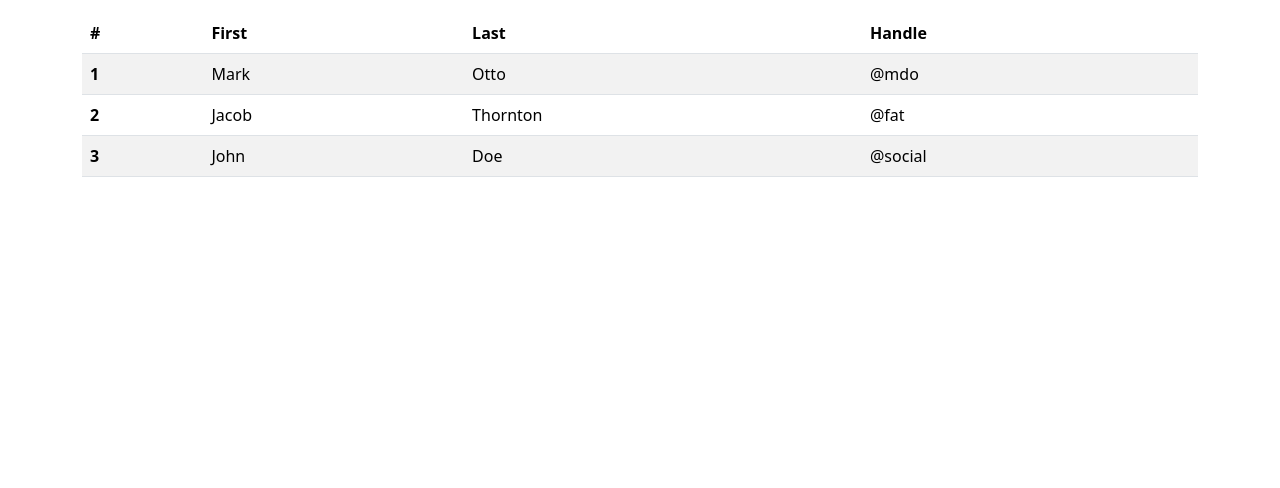
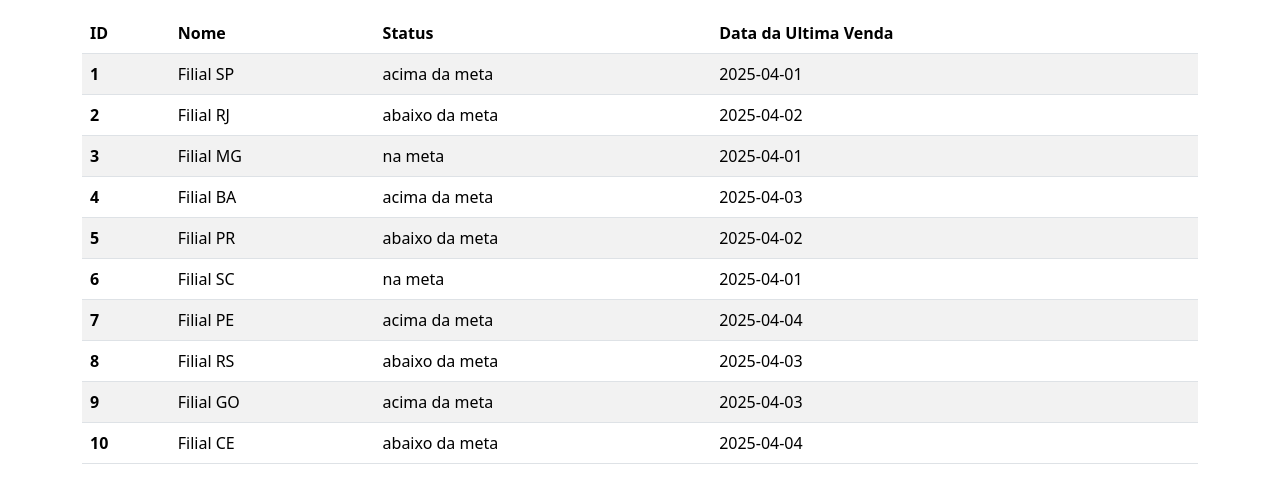
Before and after one commit to PedroHmelosilva/tabela_responsiva, a plain HTML site: page index.html in a window 1280 px wide. Shown: the part 158-646 px from the top of the page. Drawn offline with nearby package versions, Linux system fonts and the light colour scheme; a web font is replaced by a local one.

Commit message:
Inserindo os dados na tabela

```diff
--- /dev/null
+++ b/dados.json
@@ -0,0 +1,102 @@
+[
+  {
+    "id": 1,
+    "nome": "Filial SP",
+    "vendas": 124500,
+    "meta": 100000,
+    "status": "acima da meta",
+    "responsavel": "Ana Silva",
+    "produtosVendidos": 230,
+    "dataUltimaVenda": "2025-04-01"
+  },
+  {
+    "id": 2,
+    "nome": "Filial RJ",
+    "vendas": 98500,
+    "meta": 100000,
+    "status": "abaixo da meta",
+    "responsavel": "Carlos Pereira",
+    "produtosVendidos": 210,
+    "dataUltimaVenda": "2025-04-02"
+  },
+  {
+    "id": 3,
+    "nome": "Filial MG",
+    "vendas": 100000,
+    "meta": 100000,
+    "status": "na meta",
+    "responsavel": "Joana Lopes",
+    "produtosVendidos": 220,
+    "dataUltimaVenda": "2025-04-01"
+  },
+  {
+    "id": 4,
+    "nome": "Filial BA",
+    "vendas": 112300,
+    "meta": 100000,
+    "status": "acima da meta",
+    "responsavel": "Marcos Andrade",
+    "produtosVendidos": 245,
+    "dataUltimaVenda": "2025-04-03"
+  },
+  {
+    "id": 5,
+    "nome": "Filial PR",
+    "vendas": 87500,
+    "meta": 95000,
+    "status": "abaixo da meta",
+    "responsavel": "Luciana Mendes",
+    "produtosVendidos": 198,
+    "dataUltimaVenda": "2025-04-02"
+  },
+  {
+    "id": 6,
+    "nome": "Filial SC",
+    "vendas": 95000,
+    "meta": 95000,
+    "status": "na meta",
+    "responsavel": "Ricardo Tavares",
+    "produtosVendidos": 215,
+    "dataUltimaVenda": "2025-04-01"
+  },
+  {
+    "id": 7,
+    "nome": "Filial PE",
+    "vendas": 102700,
+    "meta": 100000,
+    "status": "acima da meta",
+    "responsavel": "Fernanda Couto",
+    "produtosVendidos": 228,
+    "dataUltimaVenda": "2025-04-04"
+  },
+  {
+    "id": 8,
+    "nome": "Filial RS",
+    "vendas": 99000,
+    "meta": 100000,
+    "status": "abaixo da meta",
+    "responsavel": "Tiago Lima",
+    "produtosVendidos": 205,
+    "dataUltimaVenda": "2025-04-03"
+  },
+  {
+    "id": 9,
+    "nome": "Filial GO",
+    "vendas": 101200,
+    "meta": 100000,
+    "status": "acima da meta",
+    "responsavel": "Daniela Freitas",
+    "produtosVendidos": 233,
+    "dataUltimaVenda": "2025-04-03"
+  },
+  {
+    "id": 10,
+    "nome": "Filial CE",
+    "vendas": 94000,
+    "meta": 95000,
+    "status": "abaixo da meta",
+    "responsavel": "Eduardo Nogueira",
+    "produtosVendidos": 199,
+    "dataUltimaVenda": "2025-04-04"
+  }
+]
--- a/index.html
+++ b/index.html
@@ -32,31 +32,13 @@
         <table class="table table-striped">
             <thead>
             <tr>
-                <th scope="col">#</th>
-                <th scope="col">First</th>
-                <th scope="col">Last</th>
-                <th scope="col">Handle</th>
+                <th scope="col">ID</th>
+                <th scope="col">Nome</th>
+                <th scope="col">Status</th>
+                <th scope="col">Data da Ultima Venda</th>
             </tr>
             </thead>
-            <tbody>
-            <tr>
-                <th scope="row">1</th>
-                <td>Mark</td>
-                <td>Otto</td>
-                <td>@mdo</td>
-            </tr>
-            <tr>
-                <th scope="row">2</th>
-                <td>Jacob</td>
-                <td>Thornton</td>
-                <td>@fat</td>
-            </tr>
-            <tr>
-                <th scope="row">3</th>
-                <td>John</td>
-                <td>Doe</td>
-                <td>@social</td>
-            </tr>
+            <tbody id="tabela">
             </tbody>
         </table>
     </div>
--- a/script.js
+++ b/script.js
@@ -1,16 +1,31 @@
-// Wait for the DOM to fully load
+tabela = document.getElementById('tabela');
+
+fetch('dados.json')
+    .then(response => response.json())
+    .then(data => {
+        data.forEach(filial => {
+            const linha = document.createElement('tr');
+
+            linha.innerHTML = `
+                <th scope="row">${filial.id}</th>
+                <td>${filial.nome}</td>
+                <td>${filial.status}</td>
+                <td>${filial.dataUltimaVenda}</td>
+            `;
+
+            tabela.appendChild(linha);
+        });
+    })
+    .catch(error => console.error('Erro ao carregar os dados:', error));
+
 document.addEventListener('DOMContentLoaded', function() {
-    // Get all the elements we need
     const burger = document.querySelector('.burger');
     const nav = document.querySelector('.nav-links');
     const navLinks = document.querySelectorAll('.nav-links li');
 
-    // Toggle navigation function
     function toggleNav() {
-        // Toggle nav
         nav.classList.toggle('nav-active');
 
-        // Animate links
         navLinks.forEach((link, index) => {
             if (link.style.animation) {
                 link.style.animation = '';
@@ -19,14 +34,11 @@ document.addEventListener('DOMContentLoaded', function() {
             }
         });
 
-        // Burger animation
         burger.classList.toggle('toggle');
     }
 
-    // Event listener for burger click
     burger.addEventListener('click', toggleNav);
 
-    // Close mobile menu when a link is clicked
     navLinks.forEach(link => {
         link.addEventListener('click', () => {
             if (nav.classList.contains('nav-active')) {
```
Also changed, not shown: package.json (deleted, +0 -14 lines).
